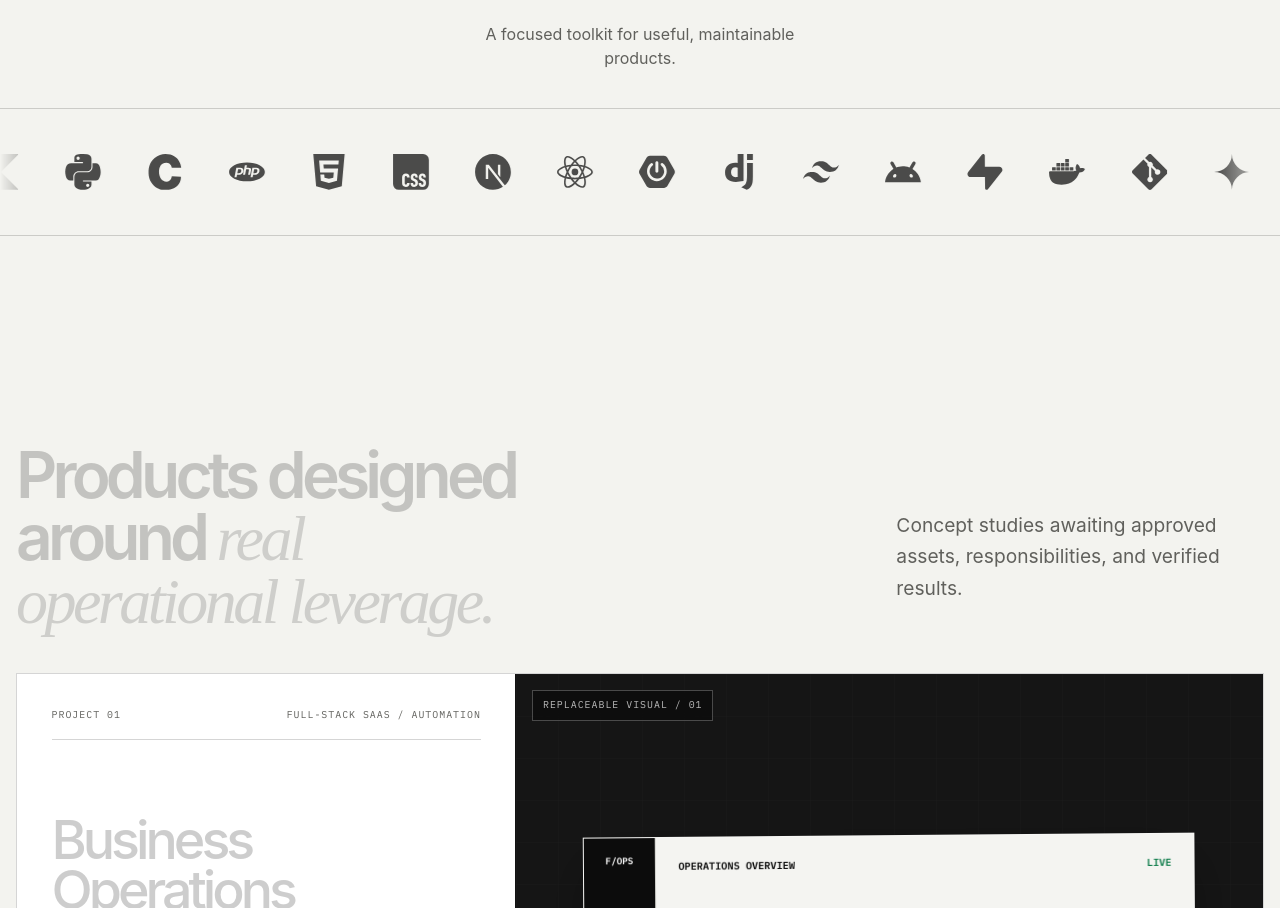
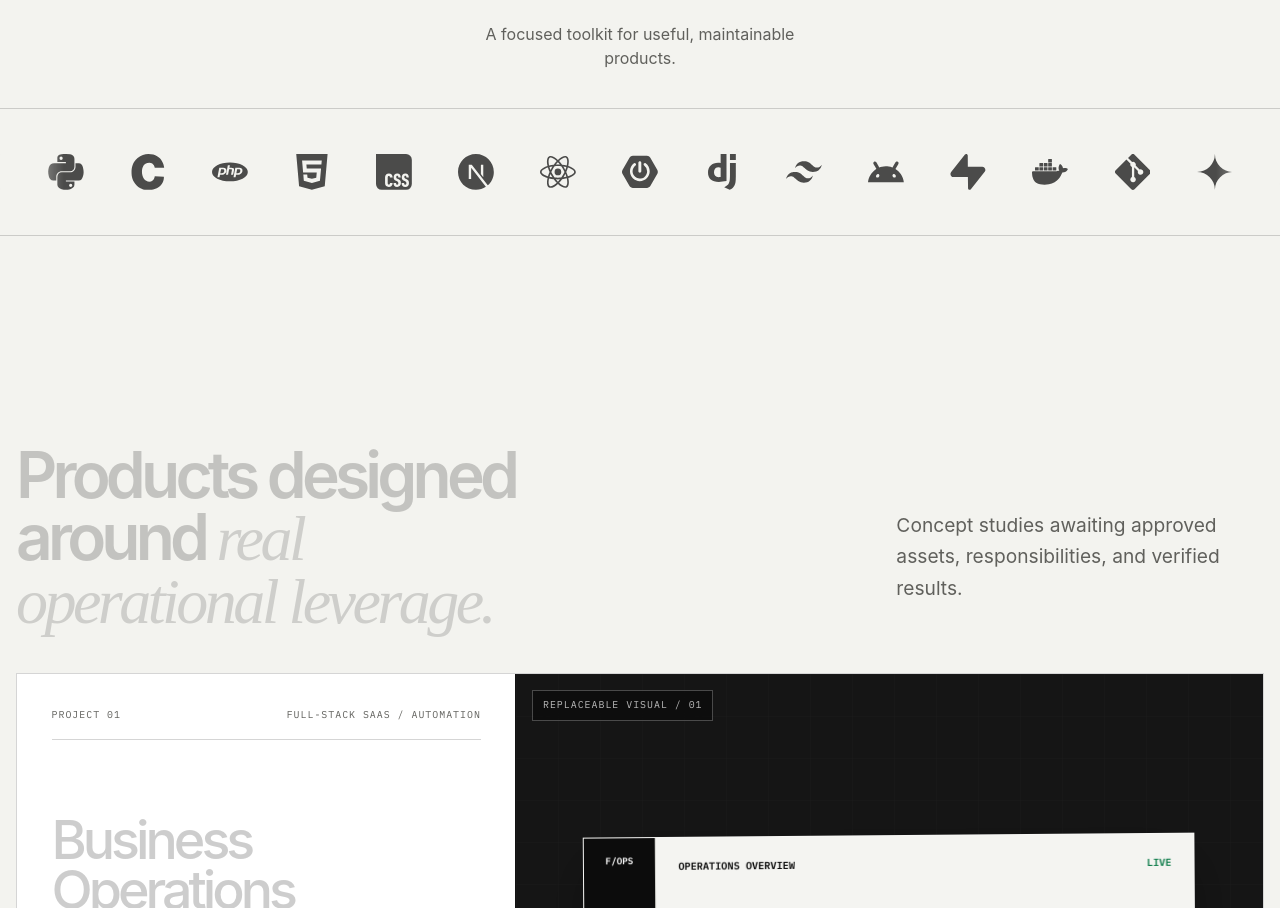
Before and after one commit to felixjseph/felixdev, a Next.js app: page / in a window 1280 px wide. Shown: the part 1398-2306 px from the top of the page. Built offline with nearby package versions, Linux system fonts and the light colour scheme; no server answers.

Commit message:
fix: start skills slider during startup fade

```diff
--- a/src/app/globals.css
+++ b/src/app/globals.css
@@ -890,20 +890,10 @@ summary {
 .skill-lanes {
   margin-top: clamp(4rem, 8vw, 7rem);
   border-top: 1px solid var(--color-line);
-  opacity: 1;
-  transform: translateY(0);
-  transition: opacity 640ms cubic-bezier(0.22, 1, 0.36, 1), transform 640ms cubic-bezier(0.22, 1, 0.36, 1);
-}
-
-/* Loader removal starts the reveal and marquee together, including on reload. */
-body:has(.site-loader) .skill-lanes {
-  opacity: 0;
-  transform: translateY(0.75rem);
-  transition: none;
-  pointer-events: none;
-}
-
-body:has(.site-loader) .skill-track {
+}
+
+/* Logos are ready beneath the loader; motion starts as its fade-out begins. */
+body:has(.site-loader[data-phase="visible"]) .skill-track {
   animation-play-state: paused;
 }
 
@@ -1500,7 +1490,6 @@ body:has(.site-loader) .skill-track {
 
 @media (prefers-reduced-motion: reduce) {
   html { scroll-behavior:auto; }
-  .skill-lanes, body:has(.site-loader) .skill-lanes { transform:none; transition:none; }
   *,*::before,*::after { animation-duration:.01ms !important; animation-iteration-count:1 !important; scroll-behavior:auto !important; transition-duration:.01ms !important; }
   .skill-lane__viewport { overflow-x:auto; mask-image:none; scrollbar-width:thin; }
   .skill-track,.skill-lane[data-direction="right"] .skill-track { transform:none !important; animation:none !important; }
```
Also changed, not shown: 1 other file (tests, documents, lock files or other folders).
